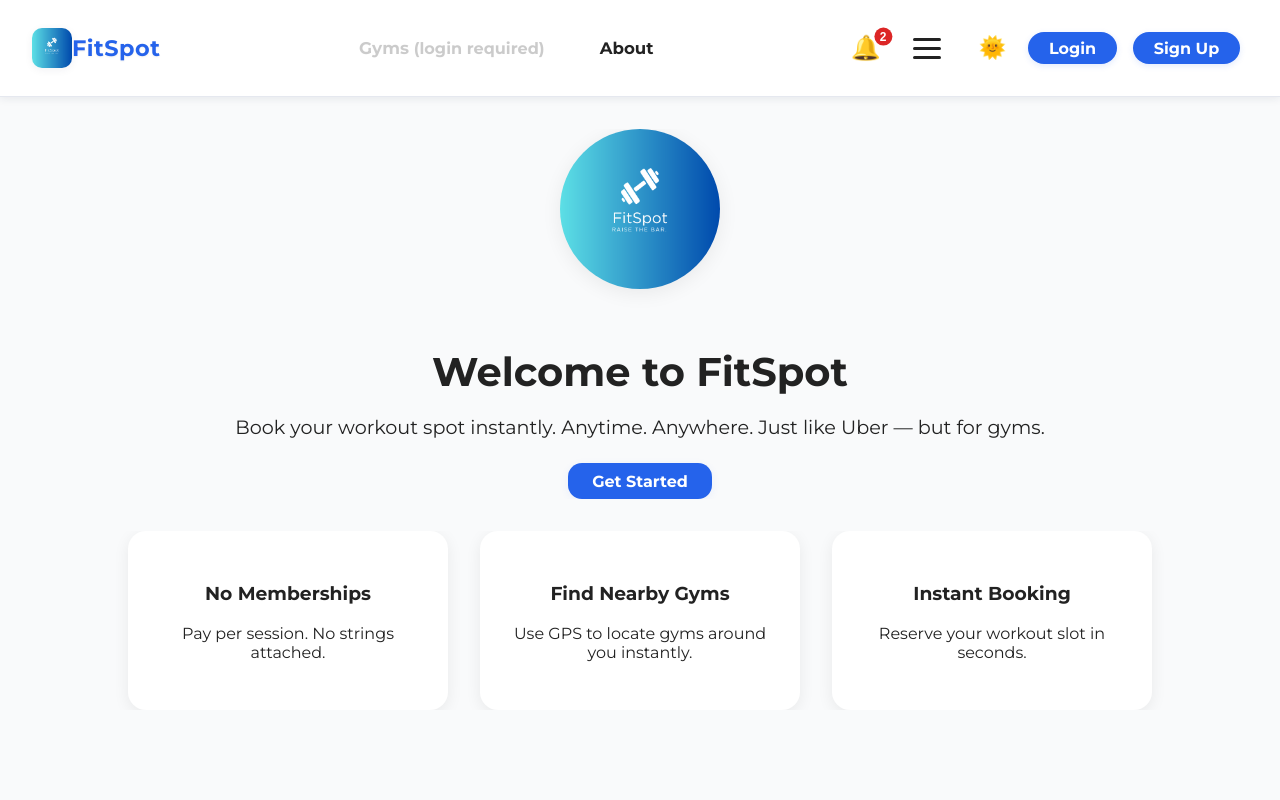
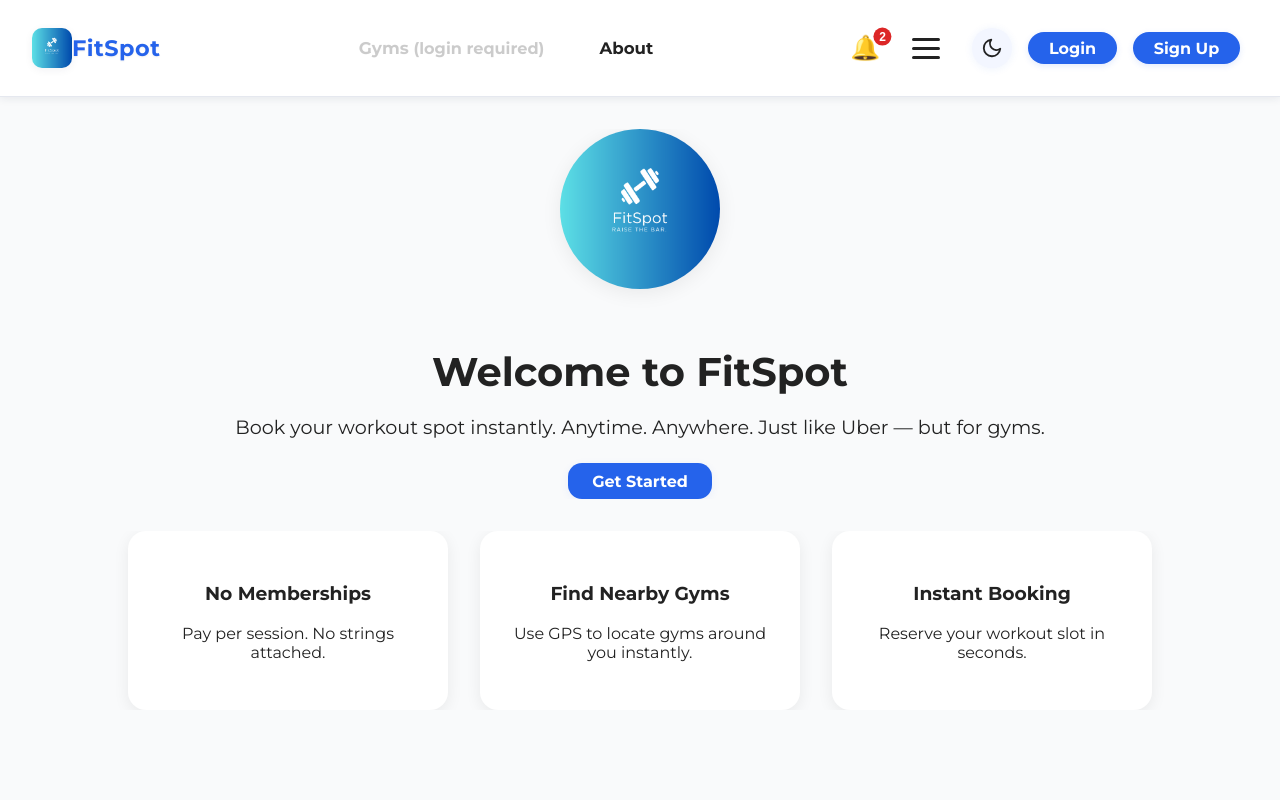
Before and after one commit to StartedtoCodewithAI/FitSpot, a React (Vite) app: page / in a window 1280 px wide. Shown: the top 800 px of the page. Built offline with nearby package versions, Linux system fonts and the light colour scheme.

Commit message:
Update ThemeToggle.jsx

```diff
--- a/src/components/ThemeToggle.jsx
+++ b/src/components/ThemeToggle.jsx
@@ -1,8 +1,8 @@
 import React, { useEffect, useState } from "react";
+import { FiSun, FiMoon } from "react-icons/fi";
 
 export default function ThemeToggle() {
   const [dark, setDark] = useState(() => {
-    // Check localStorage or system preference
     const stored = localStorage.getItem("theme");
     if (stored) return stored === "dark";
     return window.matchMedia("(prefers-color-scheme: dark)").matches;
@@ -15,18 +15,30 @@ export default function ThemeToggle() {
 
   return (
     <button
-      onClick={() => setDark(d => !d)}
+      onClick={() => setDark((d) => !d)}
       aria-label={`Switch to ${dark ? "light" : "dark"} mode`}
       style={{
-        background: "none",
+        background: dark ? "#222" : "#f3f6ff",
         border: "none",
+        borderRadius: "50%",
+        width: 40,
+        height: 40,
+        display: "flex",
+        alignItems: "center",
+        justifyContent: "center",
         cursor: "pointer",
         fontSize: 22,
-        marginLeft: 12
+        marginLeft: 12,
+        boxShadow: dark ? "0 1px 8px #2223" : "0 1px 8px #2563eb14",
+        transition: "background 0.2s"
       }}
       title={dark ? "Switch to light mode" : "Switch to dark mode"}
     >
-      {dark ? "🌙" : "🌞"}
+      {dark ? (
+        <FiSun color="#ffd93b" size={22} />
+      ) : (
+        <FiMoon color="#222" size={22} />
+      )}
     </button>
   );
 }
```
